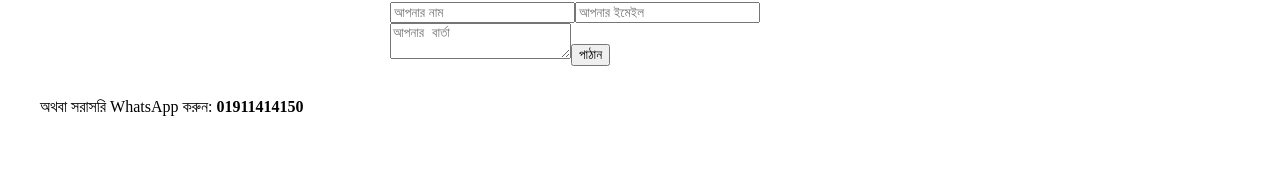
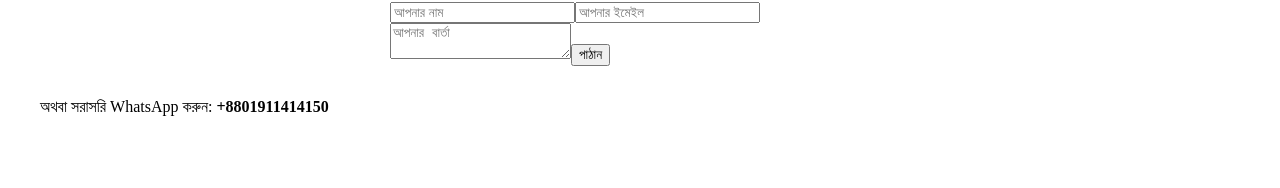
Before and after one commit to sumonscc/luminous-automation, a Next.js app: page /contact in a window 1280 px wide. Shown: the part 257-445 px from the top of the page. Built offline with nearby package versions, Linux system fonts and the light colour scheme.

Commit message:
Update contact.js

```diff
--- a/pages/contact.js
+++ b/pages/contact.js
@@ -10,7 +10,7 @@ export default function Contact() {
       <main style={{ padding: '2rem' }}>
         <h1>যোগাযোগ করুন</h1>
         <ContactForm />
-        <p>অথবা সরাসরি WhatsApp করুন: <strong>01911414150</strong></p>
+        <p>অথবা সরাসরি WhatsApp করুন: <strong>+8801911414150</strong></p>
       </main>
       <Footer />
       <WhatsAppButton />
```
